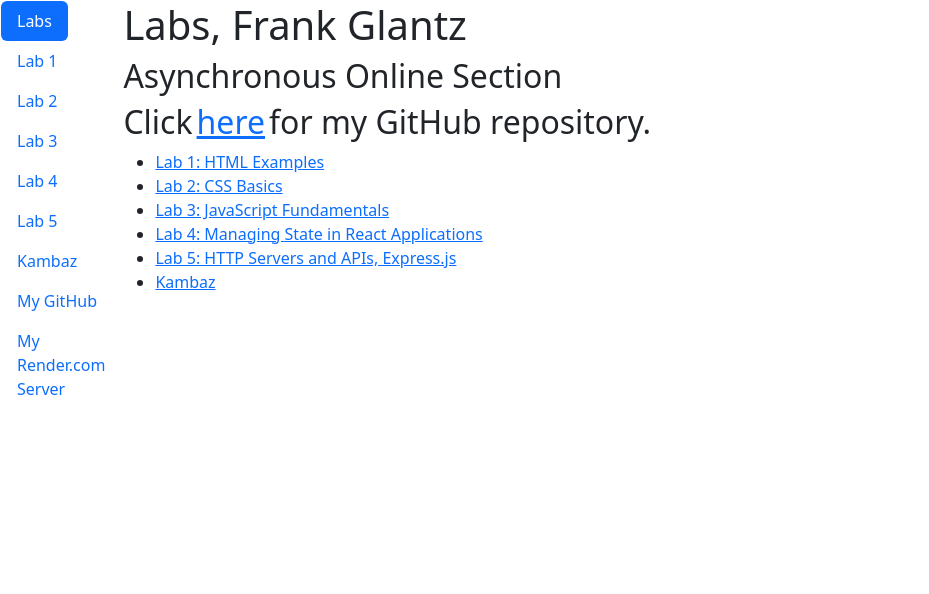
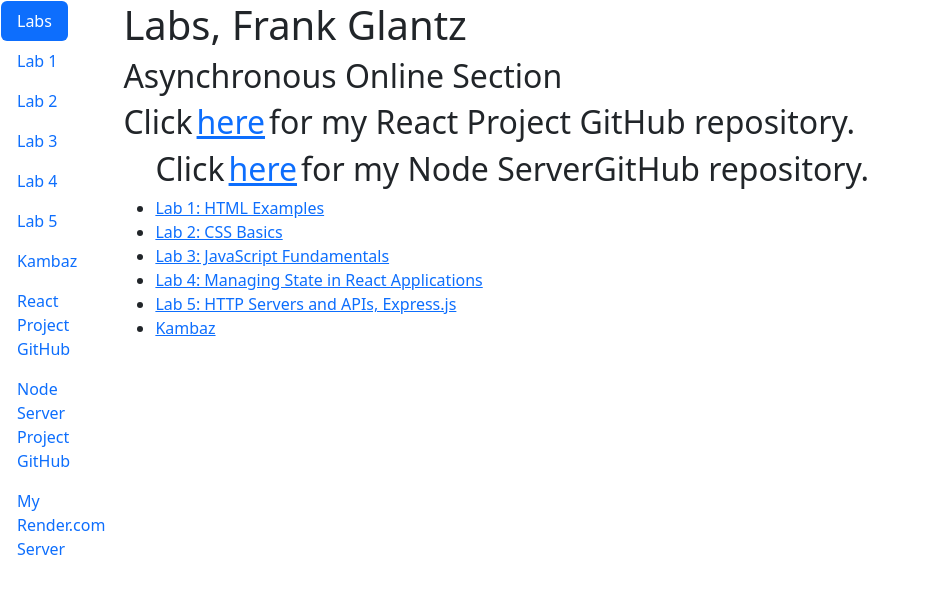
Before and after one commit to frankatank4526/kambaz-next-js, a Next.js app: page /labs in a window 1280 px wide. Shown: the top 594 px of the page, without its empty margins (0-929 px from the left). Built offline with nearby package versions, Linux system fonts and the light colour scheme.

Commit message:
updated links

```diff
--- a/app/labs/TOC.tsx
+++ b/app/labs/TOC.tsx
@@ -52,7 +52,10 @@ export default function TOC() {
         <NavLink href="/" as={Link}>Kambaz</NavLink>
       </NavItem>
       <NavItem>
-        <NavLink id="wd-github" href="https://github.com/frankatank4526/kambaz-next-js/tree/a5">My GitHub</NavLink>
+        <NavLink id="wd-github" href="https://github.com/frankatank4526/kambaz-next-js/tree/a5">React Project GitHub</NavLink>
+      </NavItem>
+      <NavItem>
+        <NavLink id="wd-github" href="https://github.com/frankatank4526/kambaz-node-server-app">Node Server Project GitHub</NavLink>
       </NavItem>
       <NavItem>
         <NavLink id="wd-server" href="https://kambaz-node-server-app-frankatank4526.onrender.com">My Render.com Server</NavLink>
--- a/app/labs/page.tsx
+++ b/app/labs/page.tsx
@@ -6,8 +6,12 @@ export default function labs() {
             <h2>Asynchronous Online Section</h2>
             <h2> Click
                 <a style={{ paddingLeft: '4px', paddingRight: '4px' }} href="https://github.com/frankatank4526/kambaz-next-js/tree/a5" id="wd-github">here</a>
-                for my GitHub repository. </h2>
+                for my React Project GitHub repository. </h2>
             <ul>
+                <h2> Click
+                <a style={{ paddingLeft: '4px', paddingRight: '4px' }} href="https://github.com/frankatank4526/kambaz-node-server-app" id="wd-github">here</a>
+                for my Node ServerGitHub repository. </h2>
+            <ul></ul>
                 <li>
                     <Link href="/labs/lab1" id="wd-lab1-link">
                         Lab 1: HTML Examples </Link>
```
